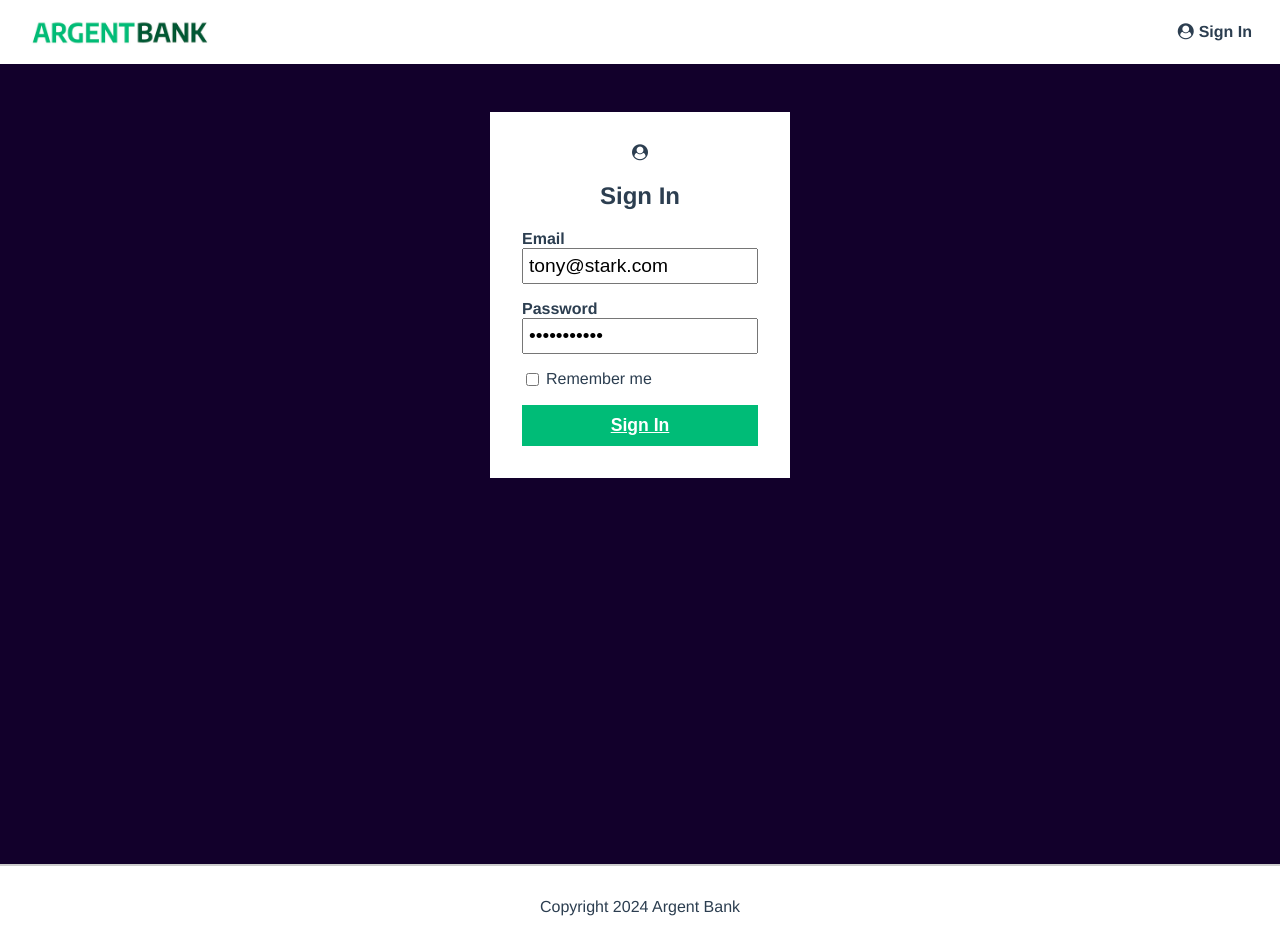
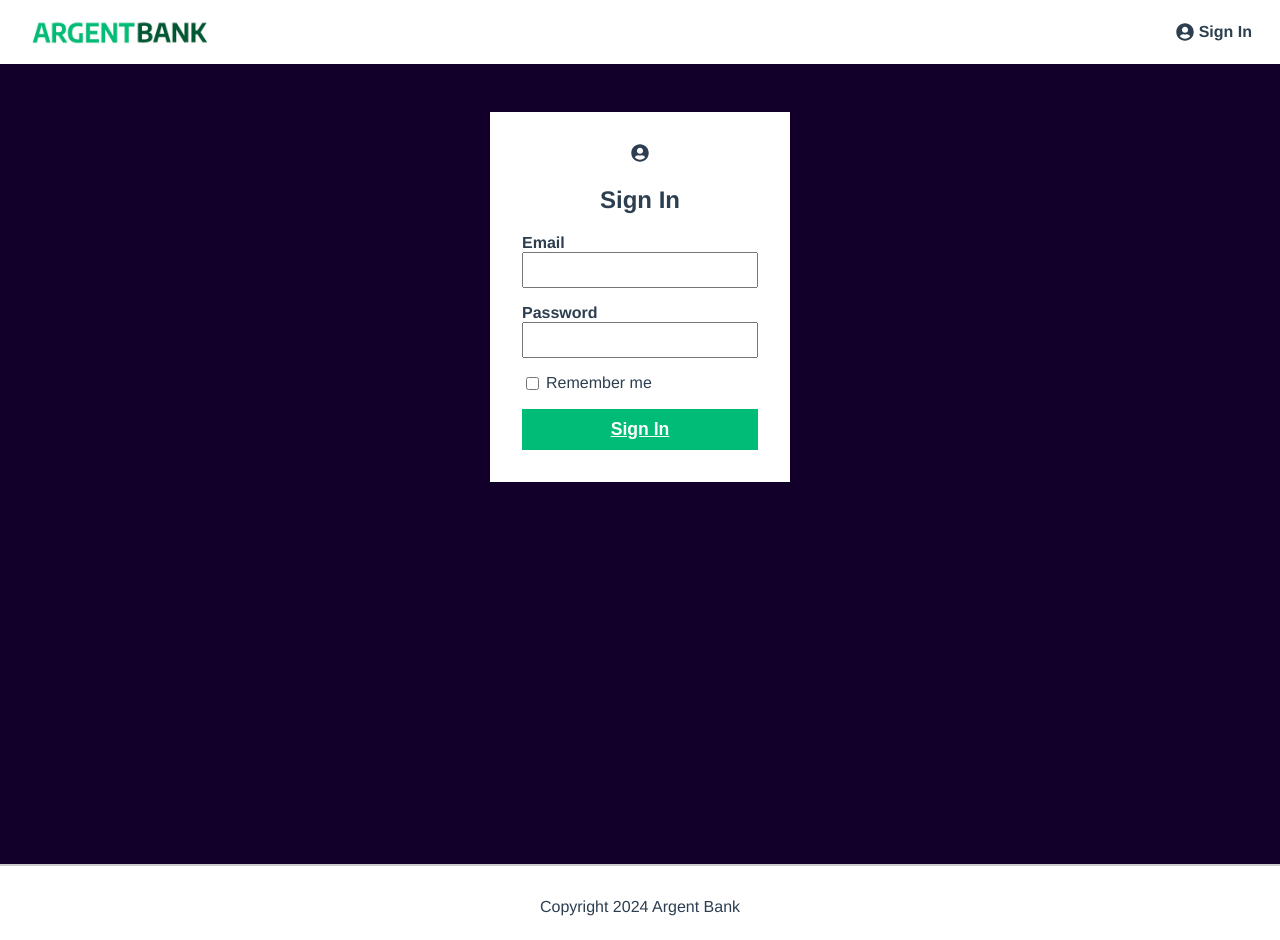
Before and after one commit to EnzoIn/ArgentBank-projet11, a React (Vite) app in the folder front/: page /SignIn in a window 1280 px wide. Built offline with nearby package versions, Linux system fonts and the light colour scheme.

Commit message:
Fix composants et modification du swagger.yaml pour la phase 2

```diff
--- /dev/null
+++ b/front/public/assets/CircleUserIcon.jsx
@@ -0,0 +1,9 @@
+import React from "react";
+
+const CircleUserIcon = () => (
+  <svg viewBox="0 0 496 512" width='18px' height='18px' fill='#2c3e50'>
+    <path d="M248 8C111 8 0 119 0 256s111 248 248 248 248-111 248-248S385 8 248 8zm0 96c48.6 0 88 39.4 88 88s-39.4 88-88 88-88-39.4-88-88 39.4-88 88-88zm0 344c-58.7 0-111.3-26.6-146.5-68.2 18.8-35.4 55.6-59.8 98.5-59.8 2.4 0 4.8 .4 7.1 1.1 13 4.2 26.6 6.9 40.9 6.9 14.3 0 28-2.7 40.9-6.9 2.3-.7 4.7-1.1 7.1-1.1 42.9 0 79.7 24.4 98.5 59.8C359.3 421.4 306.7 448 248 448z" />
+  </svg>
+);
+
+export default CircleUserIcon;
--- /dev/null
+++ b/front/public/assets/RightFromBracketIcon.jsx
@@ -0,0 +1,11 @@
+import React from 'react';
+
+const RightFromBracket = () => {
+  return (
+    <svg  viewBox="0 0 512 512" width='14px' height='14px' fill='#2c3e50'>
+      <path d="M377.9 105.9L500.7 228.7c7.2 7.2 11.3 17.1 11.3 27.3s-4.1 20.1-11.3 27.3L377.9 406.1c-6.4 6.4-15 9.9-24 9.9c-18.7 0-33.9-15.2-33.9-33.9l0-62.1-128 0c-17.7 0-32-14.3-32-32l0-64c0-17.7 14.3-32 32-32l128 0 0-62.1c0-18.7 15.2-33.9 33.9-33.9c9 0 17.6 3.6 24 9.9zM160 96L96 96c-17.7 0-32 14.3-32 32l0 256c0 17.7 14.3 32 32 32l64 0c17.7 0 32 14.3 32 32s-14.3 32-32 32l-64 0c-53 0-96-43-96-96L0 128C0 75 43 32 96 32l64 0c17.7 0 32 14.3 32 32s-14.3 32-32 32z"/>
+    </svg>
+  );
+};
+
+export default RightFromBracket;
--- a/front/src/components/FormSignIn/FormSignIn.jsx
+++ b/front/src/components/FormSignIn/FormSignIn.jsx
@@ -6,8 +6,8 @@ import { login, userError, userProfile } from "../../redux/reducer/userSlice";
 import "./formSignIn.css";
 
 const FormSignIn = () => {
-  const [email, setEmail] = useState("tony@stark.com");
-  const [password, setPassword] = useState("password123");
+  const [email, setEmail] = useState();
+  const [password, setPassword] = useState();
   const [rememberMe, setRememberMe] = useState(false);
   const dispatch = useDispatch();
   const navigate = useNavigate();
--- a/front/src/components/NavBar/NavBar.jsx
+++ b/front/src/components/NavBar/NavBar.jsx
@@ -3,6 +3,8 @@ import { useDispatch, useSelector } from "react-redux";
 import { Link } from "react-router-dom";
 import { logout } from "../../redux/reducer/userSlice";
 import "./navBar.css";
+import RightFromBracketIcon from "/public/assets/RightFromBracketIcon";
+import CircleUserIcon from "/public/assets/CircleUserIcon";
 
 const NavBar = () => {
   const dispatch = useDispatch();
@@ -17,28 +19,27 @@ const NavBar = () => {
       <Link to="/Home" className="main-nav-logo">
         <img
           className="main-nav-logo-image"
-          src="./img/argentBankLogo.png"
+          src="./img/argentBankLogo.webp"
           alt="Argent Bank Logo"
         />
         <h1 className="sr-only">Argent Bank</h1>
       </Link>
       {userConnexion ? (
-        <div>
+        <div className="nav-signout">
           <Link to="/User" className="main-nav-item">
-            <i className="fa fa-user-circle"></i>
-            {firstName}
+            <CircleUserIcon />
+            <div>{firstName}</div>
           </Link>
           <Link to="/" onClick={handleLogout} className="main-nav-item">
-            <i class="fa-solid fa-right-from-bracket"></i>
-            Sign Out
+            <RightFromBracketIcon />
+            <div>Sign Out</div>
           </Link>
-
         </div>
       ) : (
-        <div>
+        <div className="nav-icon">
           <Link to="/SignIn" className="main-nav-item">
-            <i className="fa fa-user-circle"></i>
-            Sign In
+            <CircleUserIcon />
+            <div>Sign In</div>
           </Link>
         </div>
       )}
--- a/front/src/components/NavBar/navBar.css
+++ b/front/src/components/NavBar/navBar.css
@@ -14,11 +14,17 @@
   color: #42b983;
 }
 
-.main-nav i {
+.main-nav svg {
   margin-right: 5px;
 }
 
+.nav-signout {
+  display: flex;
+}
+
 .main-nav-item {
+  display: flex;
+  align-items: center;
   text-decoration: none;
   margin-right: 0.5rem;
 }
--- a/front/src/pages/SignIn/SignIn.jsx
+++ b/front/src/pages/SignIn/SignIn.jsx
@@ -1,13 +1,14 @@
 import React from "react";
 import FormSignIn from "../../components/FormSignIn/FormSignIn";
 import "./signIn.css";
+import CircleUserIcon from "../../../public/assets/CircleUserIcon";
 
 const SignIn = () => {
   return (
     <div className="main-container">
       <main className="main bg-dark">
         <section className="sign-in-content">
-          <i className="fa fa-user-circle sign-in-icon"></i>
+          <CircleUserIcon />
           <h1>Sign In</h1>
           <FormSignIn />
         </section>
```
Also changed, not shown: 1 other file (tests, documents, lock files or other folders).
